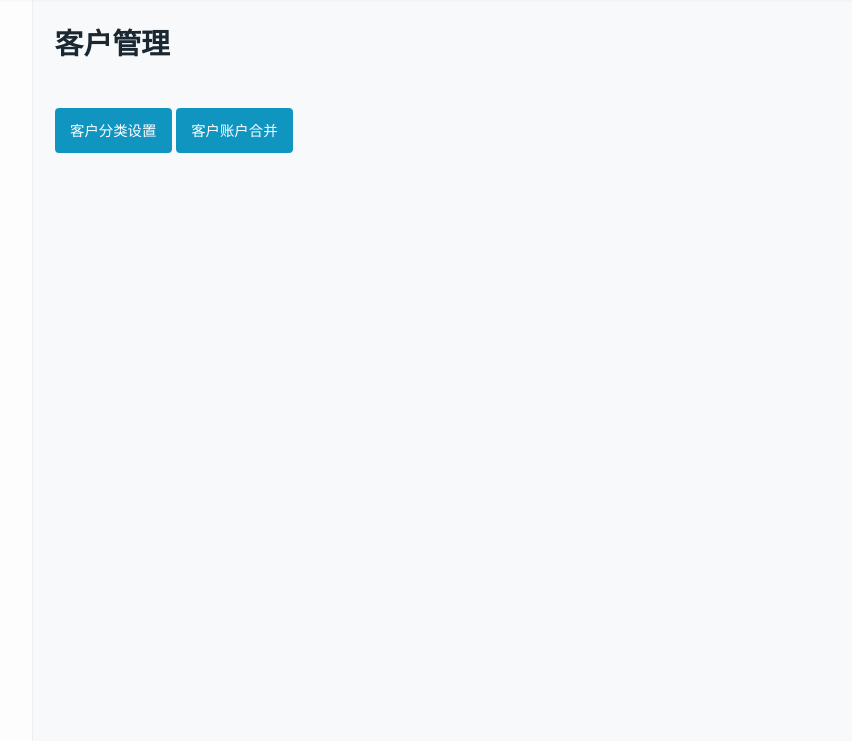
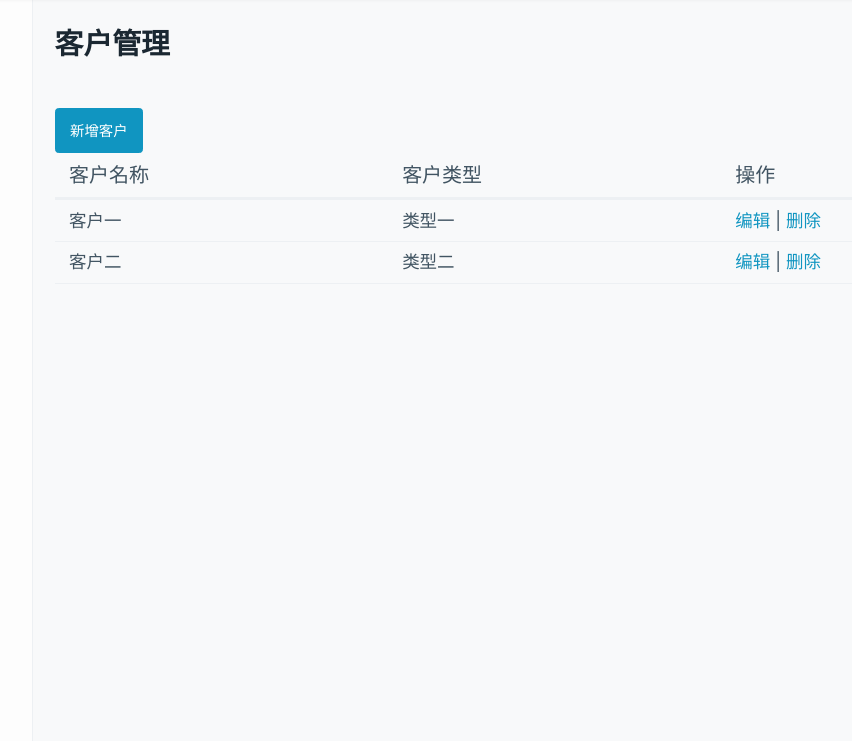
Before and after one commit to tzwf0819/wxstore-jinhengtai, a Python web app: template backend/templates/customer_management.html in a window 1280 px wide. Shown: the part 59-800 px from the top of the page, without its empty margins (187-1039 px from the left). Run offline with Jinja, Linux system fonts and the light colour scheme; the template is opened without the code that fills it, so the values that code supplies are empty.

Commit message:
增加了演示的功能

```diff
--- a/backend/app/web/admin.py
+++ b/backend/app/web/admin.py
@@ -257,6 +257,10 @@ async def customer_classification(request: Request):
 async def customer_merge(request: Request):
     return templates.TemplateResponse("customer_merge.html", {"request": request})
 
+@router.get("/admin/customers/new", response_class=HTMLResponse)
+async def new_customer_form(request: Request):
+    return templates.TemplateResponse("customer_form.html", {"request": request})
+
 # --- Product Management adjunct Routes ---
 @router.get("/admin/products_management", response_class=HTMLResponse)
 async def product_management(request: Request):
--- a/backend/templates/customer_management.html
+++ b/backend/templates/customer_management.html
@@ -4,6 +4,31 @@
 
 {% block content %}
   <h1>客户管理</h1>
-  <a href="{{ request.url_for('customer_classification') }}" role="button">客户分类设置</a>
-  <a href="{{ request.url_for('customer_merge') }}" role="button">客户账户合并</a>
+  <a href="{{ request.url_for('new_customer_form') }}" role="button">新增客户</a>
+
+  <table>
+    <thead>
+      <tr>
+        <th>客户名称</th>
+        <th>客户类型</th>
+        <th>操作</th>
+      </tr>
+    </thead>
+    <tbody>
+      <tr>
+        <td>客户一</td>
+        <td>类型一</td>
+        <td>
+          <a href="#">编辑</a> | <a href="#">删除</a>
+        </td>
+      </tr>
+      <tr>
+        <td>客户二</td>
+        <td>类型二</td>
+        <td>
+          <a href="#">编辑</a> | <a href="#">删除</a>
+        </td>
+      </tr>
+    </tbody>
+  </table>
 {% endblock %}
--- a/backend/templates/product_form.html
+++ b/backend/templates/product_form.html
@@ -20,6 +20,12 @@
 
         <label for="category">分类</label>
         <input type="text" id="category" name="category" value="{{ product.category if product else '' }}">
+
+        <label for="product_type">产品类型</label>
+        <select id="product_type" name="product_type">
+            <option value="standard">标准品</option>
+            <option value="custom">定制品</option>
+        </select>
 
         <label for="image">商品图片 (可选)</label>
 
```
Also changed, not shown: backend/templates/customer_form.html (added, +19 -0 lines), backend/templates/product_permissions.html (+14 -2 lines).
